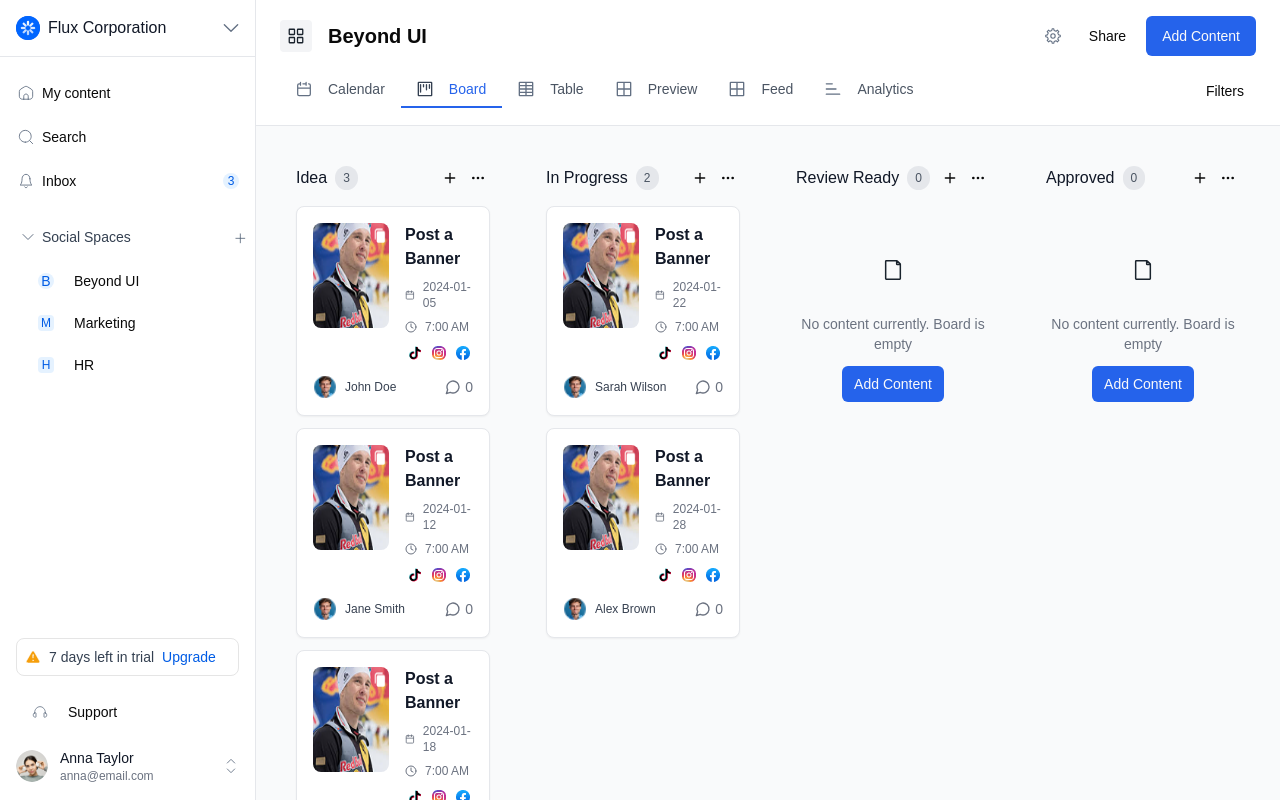
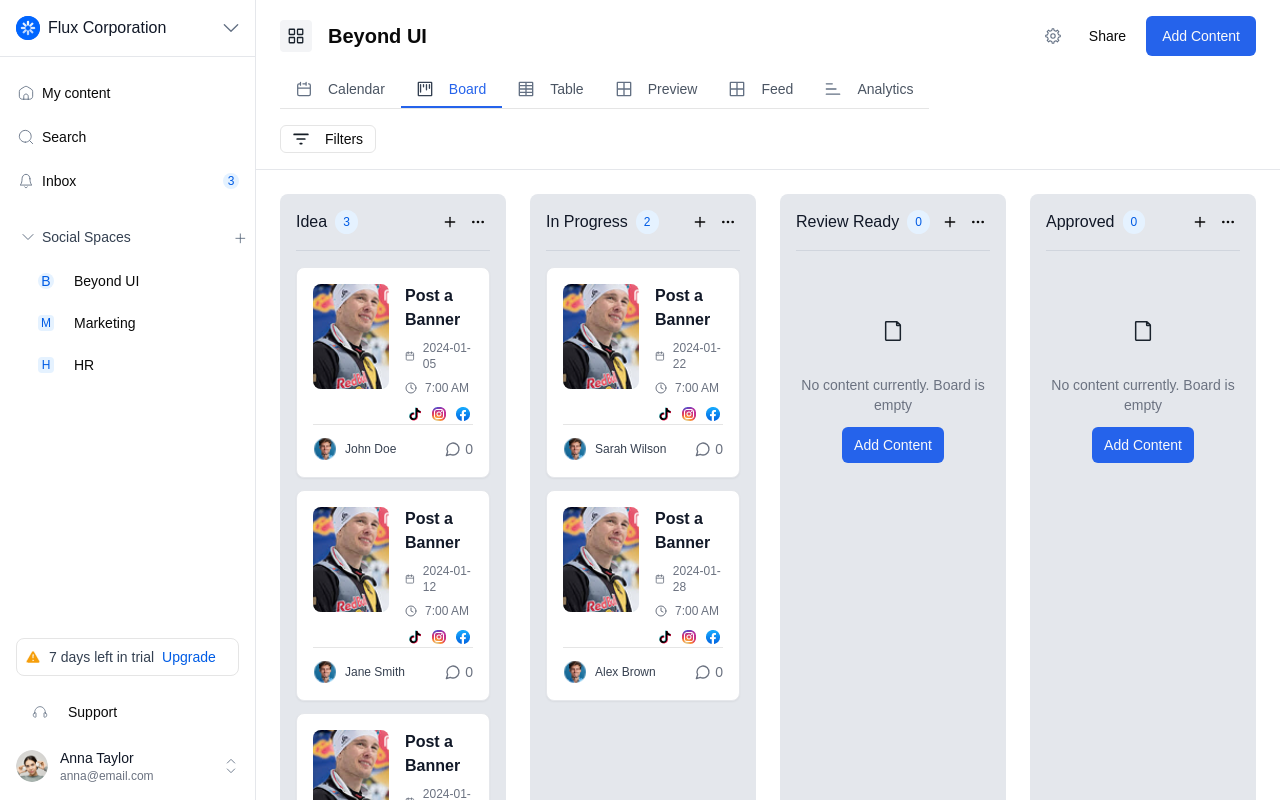
Before and after one commit to khabzox/flux-corporation, a Next.js app: page / in a window 1280 px wide. Built offline with nearby package versions, Linux system fonts and the light colour scheme.

Commit message:
Enhance UI components and layout; updated styles for ContentCard and KanbanBoard, improved TopNavigation structure, and added new filter icon definition. Removed unnecessary classes for better design consistency.

```diff
--- a/app/page.tsx
+++ b/app/page.tsx
@@ -206,7 +206,7 @@ export default function ContentManagementApp() {
   }
 
   return (
-    <div className="flex h-screen bg-gray-50">
+    <div className="flex h-screen">
       <Sidebar searchQuery={searchQuery} onSearchChange={setSearchQuery} />
 
       <div className="flex-1 flex flex-col">
--- a/components/dashboard/ContentCard.tsx
+++ b/components/dashboard/ContentCard.tsx
@@ -18,7 +18,7 @@ export default function ContentCard({ item }: ContentCardProps) {
             <img
               src={item.thumbnail || "/person.png"}
               alt={item.title}
-              className="w-[262px] h-[105px] rounded-lg"
+              className="w-[262px] h-[105px] rounded-lg object-cover object-top"
             />
           </div>
         </div>
@@ -36,13 +36,13 @@ export default function ContentCard({ item }: ContentCardProps) {
             </div>
           </div>
 
-          <div className="flex items-center gap-2 mb-3">
+          <div className="flex items-center gap-2">
             <SocialPlatformIcons platforms={item.platforms} />
           </div>
         </div>
       </div>
 
-      <div className="flex items-center justify-between">
+      <div className="flex border-t pt-3 items-center justify-between">
         <div className="flex items-center gap-2">
           <Avatar className="w-6 h-6">
             <AvatarImage src={item.assignee.avatar || "/avatar.png"} />
--- a/components/dashboard/KanbanBoard.tsx
+++ b/components/dashboard/KanbanBoard.tsx
@@ -16,11 +16,11 @@ export default function KanbanBoard({ columns }: KanbanBoardProps) {
     <div className="p-6">
       <div className="grid grid-cols-4 gap-6">
         {columns.map((column) => (
-          <div key={column.id} className="bg-gray-50 rounded-lg p-4">
-            <div className="flex items-center justify-between mb-4">
+          <div key={column.id} className="bg-[#e4e7ec] rounded-lg p-4">
+            <div className="flex items-center justify-between mb-4 border-b border-[#d0d5dd] pb-4">
               <div className="flex items-center gap-2">
                 <h3 className="font-medium text-gray-900">{column.title}</h3>
-                <span className="bg-gray-200 text-gray-600 text-xs px-2 py-1 rounded-full">{column.items.length}</span>
+                <span className="bg-[#E5F2FF] text-[#005CE5] text-xs px-2 py-1 rounded-full">{column.items.length}</span>
               </div>
               <div className="flex items-center gap-1">
                 <Button size="sm" variant="ghost" className="w-6 h-6 p-0">
--- a/components/dashboard/TopNavigation.tsx
+++ b/components/dashboard/TopNavigation.tsx
@@ -52,8 +52,8 @@ export default function TopNavigation({
         </div>
       </div>
 
-      <div className="flex items-center justify-between">
-        <div className="flex items-center border-b border-transparent">
+      <div className="flex flex-col items-start">
+        <div className="flex items-center border-b">
           {views.map((view) => (
             <Button
               key={view.id}
@@ -73,8 +73,8 @@ export default function TopNavigation({
           ))}
         </div>
 
-        <div className="flex items-center gap-3">
-          <Button variant="outline" size="sm">
+        <div className="flex items-center gap-3 mt-4">
+          <Button variant="outline" size="sm" className="border h-7">
             <Icon name="filter" className="w-4 h-4 mr-2" />
             Filters
             {selectedFilters.length > 0 && (
--- a/constants/icon.tsx
+++ b/constants/icon.tsx
@@ -126,6 +126,14 @@ export const icons: Record<string, IconDefinition> = {
         stroke: "#1A232D",
         strokeWidth: 1.5,
     },
+    filter: {
+        defaultWidth: 18,
+        defaultHeight: 18,
+        viewBox: "0 0 14 10",
+        path: "M1 1H13M3.66667 5L10.3333 5M6.33333 9L7.66667 9",
+        stroke: "#141C25",
+        strokeWidth: 1.5,
+    },
     settings: {
         defaultWidth: 18,
         defaultHeight: 18,
```
